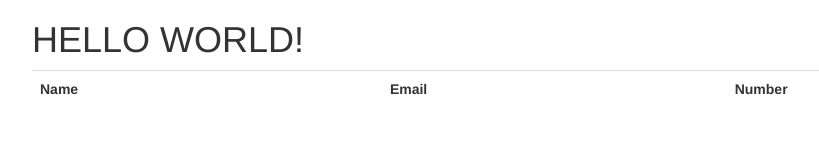
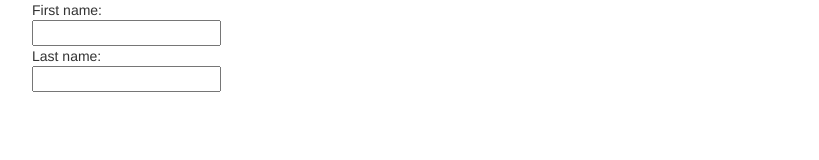
Before and after one commit to gordonyli/campus_buy, a website: page views/index.html in a window 1280 px wide. Shown: the whole page, without its empty margins (38-857 px from the left). Drawn offline with nearby package versions, Linux system fonts and the light colour scheme.

Commit message:
Added different UI

```diff
--- a/views/index.html
+++ b/views/index.html
@@ -10,17 +10,12 @@
 	</head>
 	<body>
 		<div class="container" ng-controller="AppCtrl">
-
-			<h1>HELLO WORLD!</h1>
-
-			<table class="table">
-				<thread>
-					<tr>
-						<th>Name</th>
-						<th>Email</th>
-						<th>Number</th>
-					</tr>
-				</thread>
+			<form>
+                First name:<br>
+                <input type="text" name="firstname"><br>
+                Last name:<br>
+                <input type="text" name="lastname">
+            </form>
 		</div>
 		<script src ="https://ajax.googleapis.com/ajax/libs/angularjs/1.6.1/angular.min.js"></script>
 		<script src = "controllers/controller.js"></script>
```
